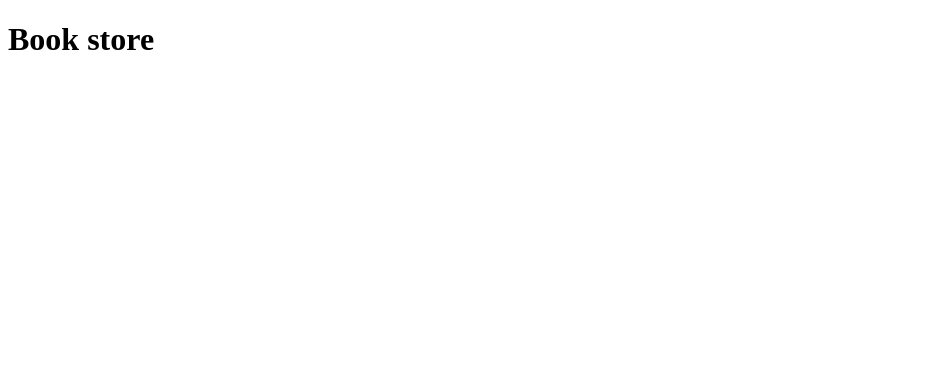
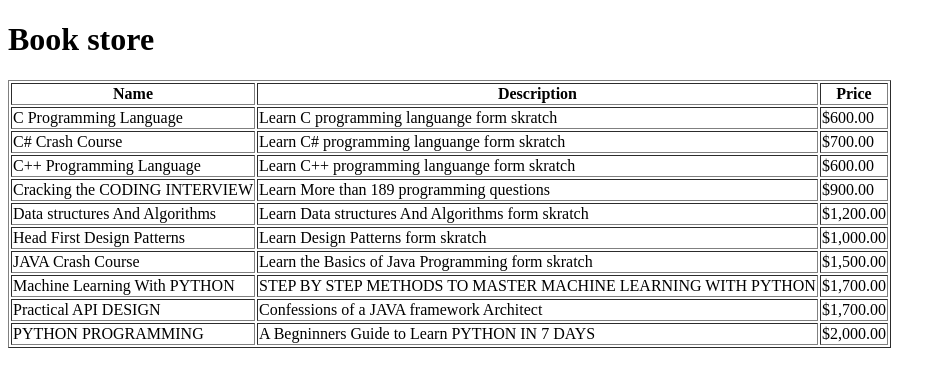
Before and after one commit to MdRiabi/storeProject, an Angular app in the folder angular-storeProject/: page / in a window 1280 px wide. Shown: the top 384 px of the page, without its empty margins (0-946 px from the left). Built offline with nearby package versions, Linux system fonts and the light colour scheme.

Commit message:
create books array and html table in the app component

```diff
--- a/angular-storeProject/src/app/app.component.html
+++ b/angular-storeProject/src/app/app.component.html
@@ -1,2 +1,17 @@
-
 <h1>Book store</h1>
+<table border="1">
+    <thead>
+        <tr>
+            <th>Name</th>
+            <th>Description</th>
+            <th>Price</th>
+        </tr>
+    </thead>
+    <tbody>
+        <tr *ngFor="let book of books">
+        <td>{{book.name}}</td>
+        <td>{{book.description}}</td>
+        <td>{{book.unitPrice | currency:'USD'}}</td>
+        </tr>
+    </tbody>
+</table>
--- a/angular-storeProject/src/app/app.component.ts
+++ b/angular-storeProject/src/app/app.component.ts
@@ -19,7 +19,115 @@ books: Book[]= [
     active: true,
     unitsInStock: 100,
     createOn: new Date(),
-    updateOn: null,
+    updateOn:  null,
+  },
+
+  {
+    sku: "text101",
+    name:"C# Crash Course ",
+    description: "Learn C# programming languange form skratch",
+    unitPrice: 700,
+    imageUrl: "assets/images/books/text-101.png",
+    active: true,
+    unitsInStock: 100,
+    createOn: new Date(),
+    updateOn:  null,
+  },
+
+  {
+    sku: "text102",
+    name:"C++ Programming Language",
+    description: "Learn C++ programming languange form skratch",
+    unitPrice: 600,
+    imageUrl: "assets/images/books/text-102.png",
+    active: true,
+    unitsInStock: 100,
+    createOn: new Date(),
+    updateOn:  null,
+  },
+
+  {
+    sku: "text103",
+    name:"Cracking the CODING INTERVIEW",
+    description: "Learn More than 189 programming questions",
+    unitPrice: 900,
+    imageUrl: "assets/images/books/text-103.png",
+    active: true,
+    unitsInStock: 150,
+    createOn: new Date(),
+    updateOn:  null,
+  },
+
+  {
+    sku: "text104",
+    name:"Data structures And Algorithms",
+    description: "Learn Data structures And Algorithms form skratch",
+    unitPrice: 1200,
+    imageUrl: "assets/images/books/text-104.png",
+    active: true,
+    unitsInStock: 520,
+    createOn: new Date(),
+    updateOn:  null,
+  },
+
+  {
+    sku: "text105",
+    name:" Head First Design Patterns",
+    description: "Learn Design Patterns form skratch",
+    unitPrice: 1000,
+    imageUrl: "assets/images/books/text-105.png",
+    active: true,
+    unitsInStock: 250,
+    createOn: new Date(),
+    updateOn:  null,
+  },
+
+  {
+    sku: "text106",
+    name:"JAVA Crash Course",
+    description: "Learn the Basics of Java Programming form skratch",
+    unitPrice: 1500,
+    imageUrl: "assets/images/books/text-106.png",
+    active: true,
+    unitsInStock: 600,
+    createOn: new Date(),
+    updateOn:  null,
+  },
+
+  {
+    sku: "text107",
+    name:"Machine Learning With PYTHON ",
+    description: "STEP BY STEP METHODS TO MASTER MACHINE LEARNING WITH PYTHON",
+    unitPrice: 1700,
+    imageUrl: "assets/images/books/text-107.png",
+    active: true,
+    unitsInStock: 750,
+    createOn: new Date(),
+    updateOn:  null,
+  },
+
+  {
+    sku: "text108",
+    name:"Practical API DESIGN",
+    description: "Confessions of a JAVA framework Architect",
+    unitPrice: 1700,
+    imageUrl: "assets/images/books/text-108.png",
+    active: true,
+    unitsInStock: 850,
+    createOn: new Date(),
+    updateOn:  null,
+  },
+
+  {
+    sku: "text109",
+    name:"PYTHON PROGRAMMING ",
+    description: "A Begninners Guide to Learn PYTHON IN 7 DAYS",
+    unitPrice: 2000,
+    imageUrl: "assets/images/books/text-109.png",
+    active: true,
+    unitsInStock: 120,
+    createOn: new Date(),
+    updateOn:  null,
   }
 ]
 }
--- a/angular-storeProject/tsconfig.json
+++ b/angular-storeProject/tsconfig.json
@@ -6,6 +6,7 @@
     "outDir": "./dist/out-tsc",
     "forceConsistentCasingInFileNames": true,
     "strict": true,
+    "strictNullChecks":false,
     "strictPropertyInitialization": false,
     "noImplicitOverride": true,
     "noPropertyAccessFromIndexSignature": true,
```
